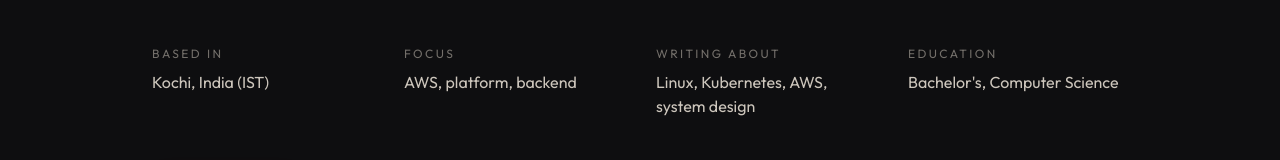
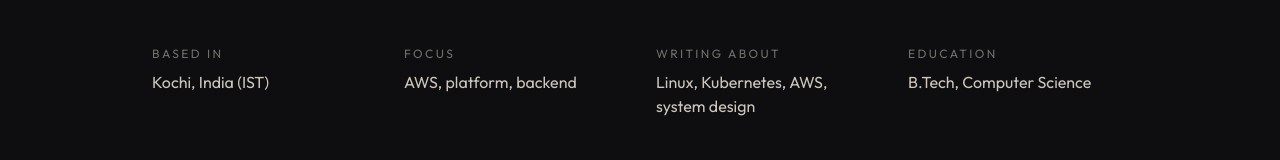
Before and after one commit to shyamenk/shyamenk.space, a Next.js app: page /about in a window 1280 px wide. Shown: the part 1539-1699 px from the top of the page. Built offline with nearby package versions, Linux system fonts and the light colour scheme.

Commit message:
fix(content): show B.Tech per resume (#9)

```diff
--- a/src/content/site.ts
+++ b/src/content/site.ts
@@ -86,7 +86,7 @@ export const about = {
     { label: "Based in", value: "Kochi, India (IST)" },
     { label: "Focus", value: "AWS, platform, backend" },
     { label: "Writing about", value: "Linux, Kubernetes, AWS, system design" },
-    { label: "Education", value: "Bachelor's, Computer Science" },
+    { label: "Education", value: "B.Tech, Computer Science" },
   ],
 };
 
```
